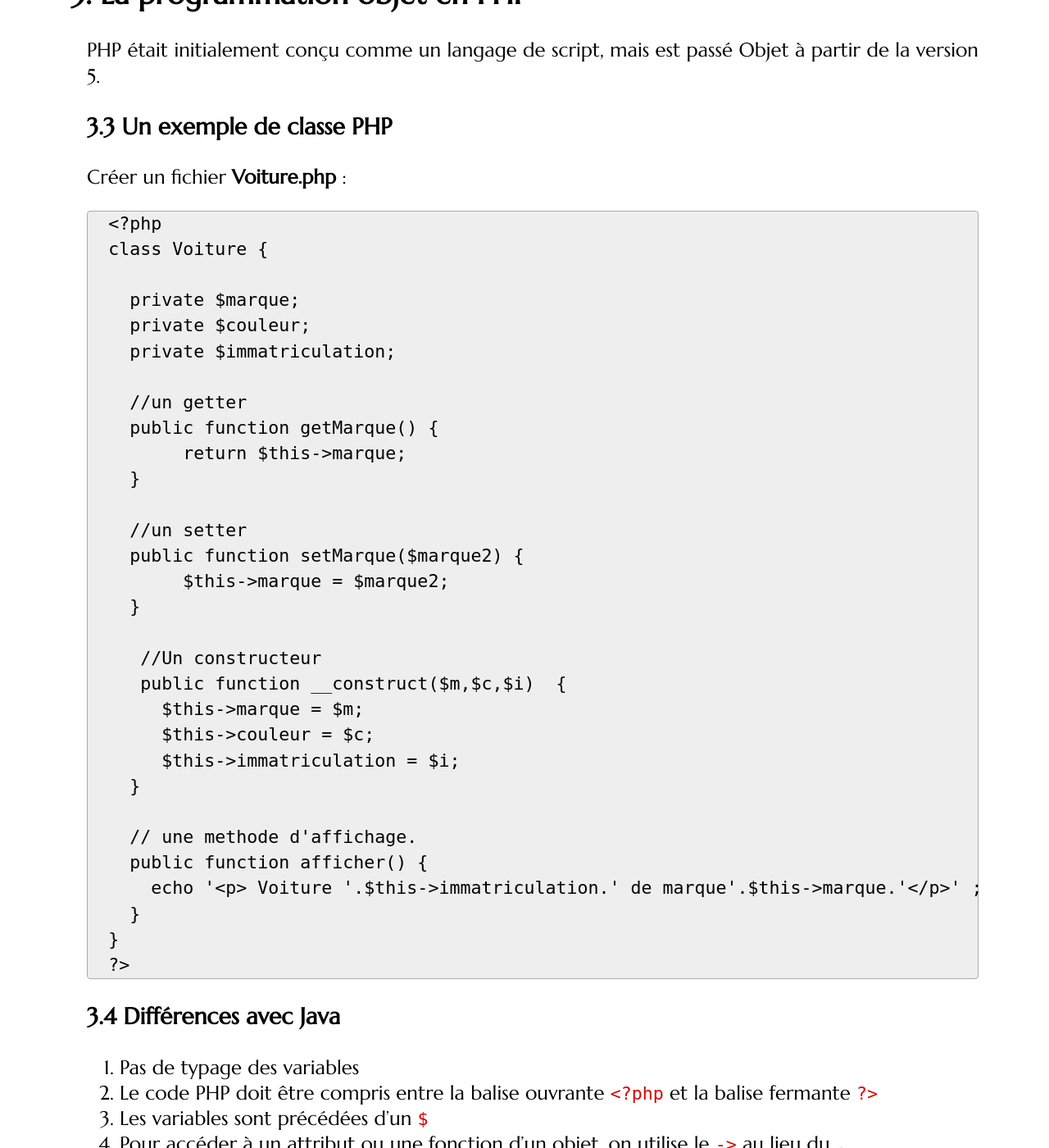
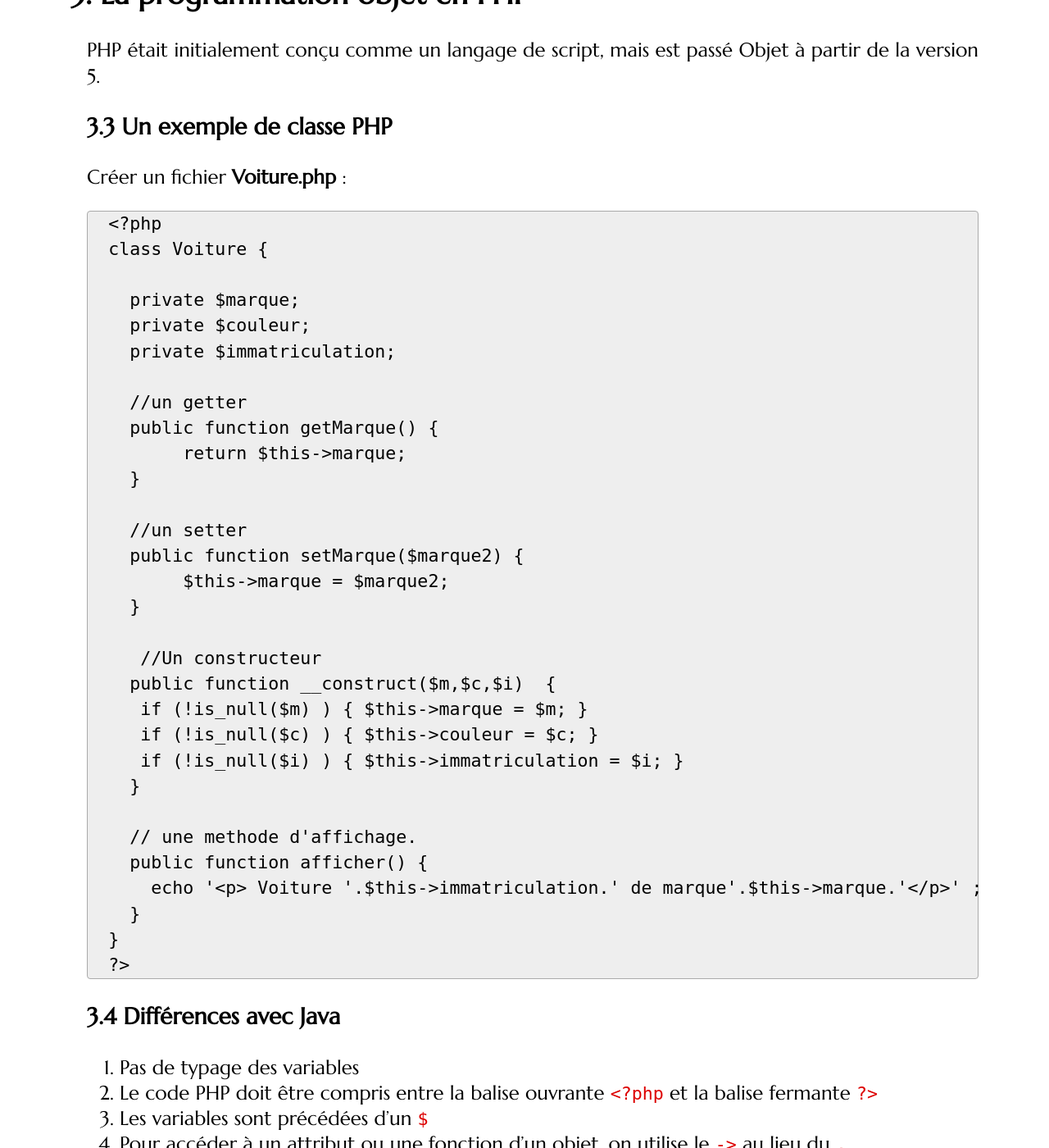
Before and after one commit to romainlebreton/R3.01-DeveloppementWeb, a Jekyll site: the page built from tutorials/tutorial1.md, in a window 1280 px wide and 1400 px high, scrolled down 3837 px. Shown: the whole window at 82% size. Built offline with Jekyll 4.4.1, drawn with Linux system fonts in a browser that asks for light colours; some web fonts are replaced; some of the changed text lies outside the part shown.

Commit message:
Update tutorial1.md

```diff
--- a/tutorials/tutorial1.md
+++ b/tutorials/tutorial1.md
@@ -169,10 +169,10 @@ class Voiture {
   }
 
    //Un constructeur
-   public function __construct($m,$c,$i)  {
-     $this->marque = $m;
-     $this->couleur = $c;
-     $this->immatriculation = $i;
+  public function __construct($m,$c,$i)  {
+   if (!is_null($m) ) { $this->marque = $m; }
+   if (!is_null($c) ) { $this->couleur = $c; }
+   if (!is_null($i) ) { $this->immatriculation = $i; }
   }
 
   // une methode d'affichage.
```
Also changed, not shown: other parts of tutorials/tutorial1.md (+2 -2 lines).
